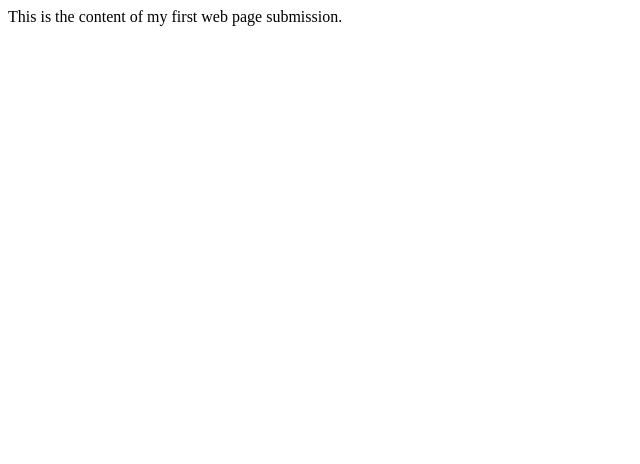
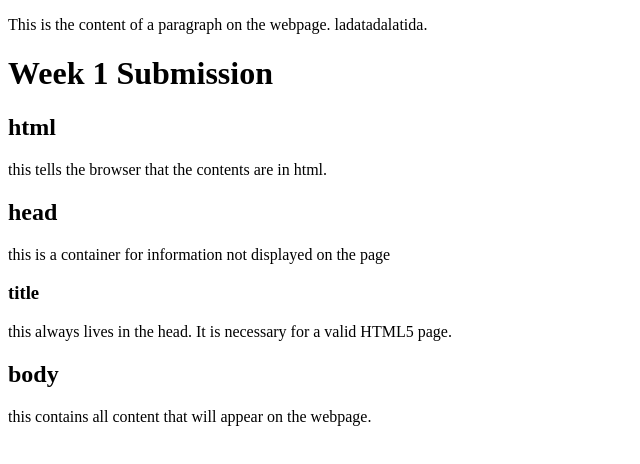
Before and after one commit to mr-stamp/demo-site-1, a plain HTML site: page wdsub/week1.html in a window 1280 px wide. Shown: the whole page, without its empty margins (0-640 px from the left). Drawn offline with Linux system fonts and the light colour scheme.

Commit message:
Update week1.html

```diff
--- a/wdsub/week1.html
+++ b/wdsub/week1.html
@@ -1,7 +1,20 @@
 <!DOCTYPE html>
 <html>
   <head>
-    <title>Week 1 WD Submission</title>
+    <title>Week 1 Submission</title>
   </head>
-  <body>This is the content of my first web page submission.</body>
+  <body>
+    <!-- This the comment, which is not visible on the webpage. -->
+    <p>This is the content of a paragraph on the webpage. ladatadalatida.</p>
+    <!--<p>This is the second paragraph, like the first one, but it comes after. It is a realllllllllllllllly long paragraph.</p>-->
+    <h1>Week 1 Submission</h1>
+    <h2>html</h2>
+    <p>this tells the browser that the contents are in html.</p>
+    <h2>head</h2>
+    <p>this is a container for information not displayed on the page</p>
+    <h3>title</h3>
+    <p>this always lives in the head. It is necessary for a valid HTML5 page.</p>
+    <h2>body</h2>
+    <p>this contains all content that will appear on the webpage.</p>
+  </body>
 </html>
```
